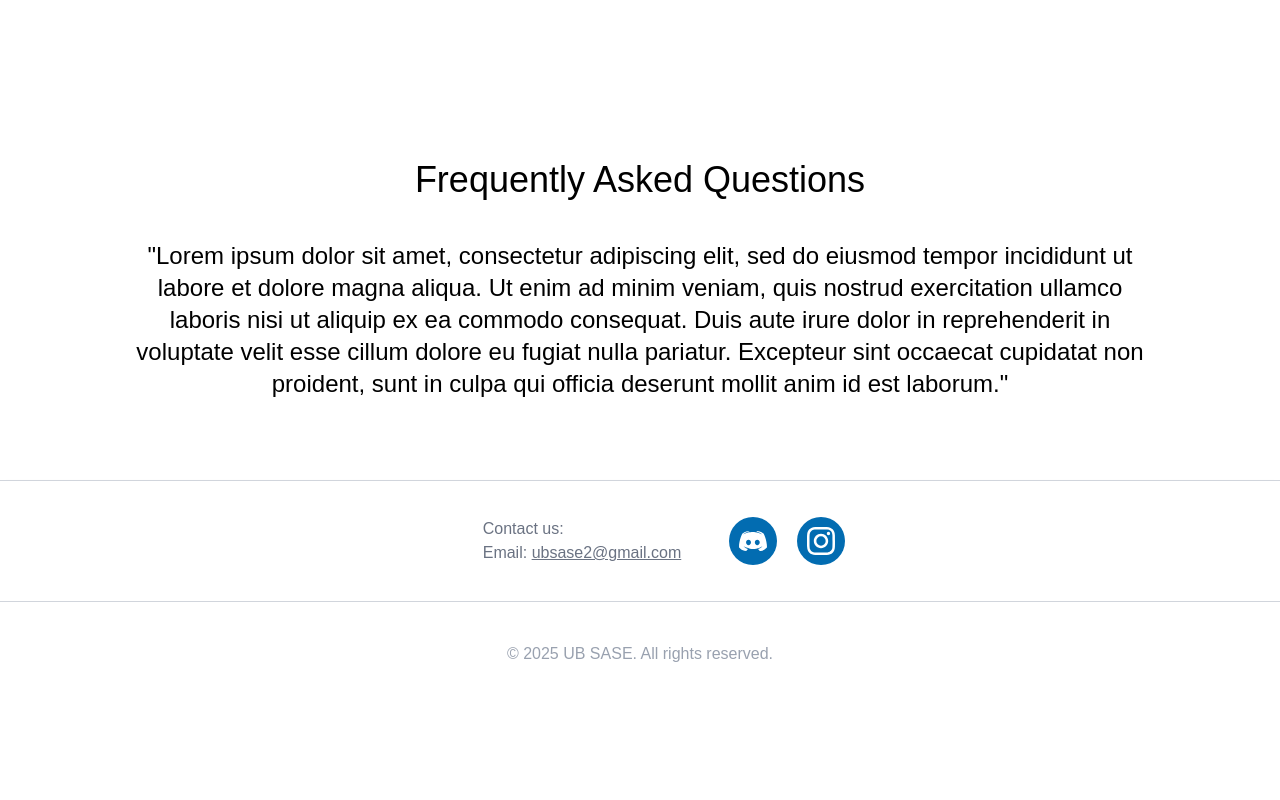
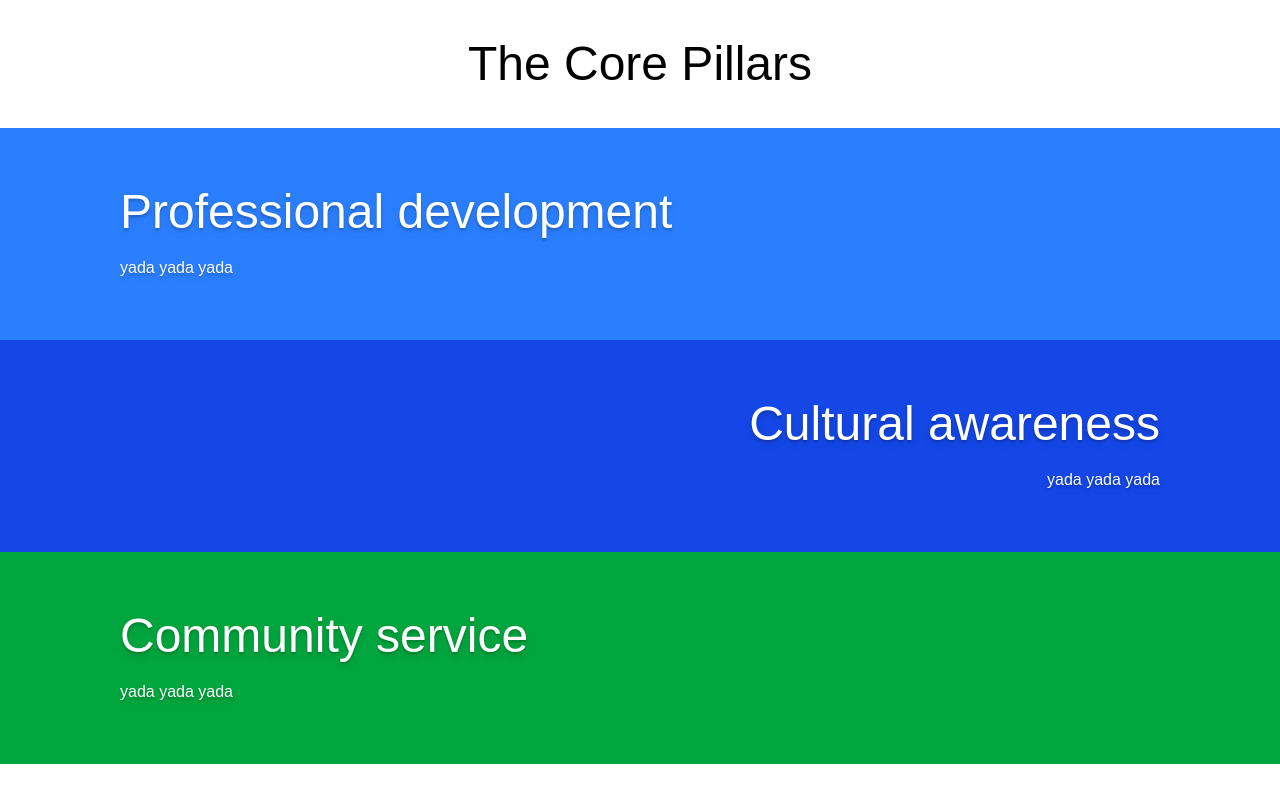
Before and after one commit to lsicat1220/ubsase-site, a React (Vite) app: page / in a window 1280 px wide. Shown: the part 1200-2000 px from the top of the page. Before the commit the page ends 1906 px from the top, so only its background shows below. Built offline with nearby package versions, Linux system fonts and the light colour scheme.

Commit message:
content: added pillars from about page to home

```diff
--- a/src/pages/Home.tsx
+++ b/src/pages/Home.tsx
@@ -26,13 +26,30 @@ export default function Home() {
 				{/*TO DO: change this photo into an automatically playing video (probably an event recap)*/}
 				<div className="w-1/3 h-1/2 shadow-md/50 bg-[url(./assets/oldSASEphoto.jpg)] bg-cover"></div>
 			</section>
+			<section className="text-white flex flex-col w-screen h-150 bg-white">
+			<div className="w-full bg-transparent flex flex-row items-center justify-center p-10">
+			<h1 className="text-black text-bold text-5xl">The Core Pillars</h1>
+			</div>
+			<div className="w-full bg-blue-500 flex flex-col text-shadow-lg p-15 px-30 space-y-5">
+				<h1 className="text-5xl text-bold">Professional development</h1>
+				<p className="test-2xl">yada yada yada</p>
+			</div>
+			<div className="w-full bg-blue-700 flex flex-col text-shadow-lg p-15 px-30 space-y-5 items-end">
+				<h1 className="text-5xl text-bold">Cultural awareness</h1>
+				<p className="test-2xl">yada yada yada</p>
+			</div>
+			<div className="w-full bg-green-600 flex flex-col text-shadow-lg p-15 px-30 space-y-5">
+				<h1 className="text-5xl text-bold">Community service</h1>
+				<p className="test-2xl">yada yada yada</p>
+			</div>
+			</section>
 			<section className="py-10 ">
 				{/* <div>Our Activities</div> */}
 				{/* <Carousel cards={HomePageActivities}/> */}
 			</section>
 			<section className="text-black flex flex-col items-center">
 				<div className="p-20 w-300 text-center">
-					<h1 className="text-4xl pb-10">Frequently Asked Questions</h1>
+					<h1 className="text-4xl pt-20 pb-10">Frequently Asked Questions</h1>
 					<p className="text-2xl">
 					"Lorem ipsum dolor sit amet, consectetur adipiscing elit, sed do eiusmod tempor incididunt ut labore et dolore magna aliqua. Ut enim ad minim veniam, quis nostrud exercitation ullamco laboris nisi ut aliquip ex ea commodo consequat. Duis aute irure dolor in reprehenderit in voluptate velit esse cillum dolore eu fugiat nulla pariatur. Excepteur sint occaecat cupidatat non proident, sunt in culpa qui officia deserunt mollit anim id est laborum."
 					</p>
```
